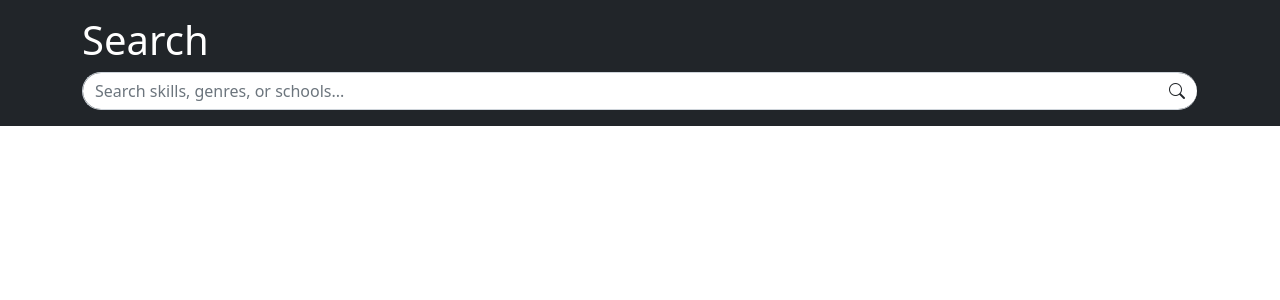
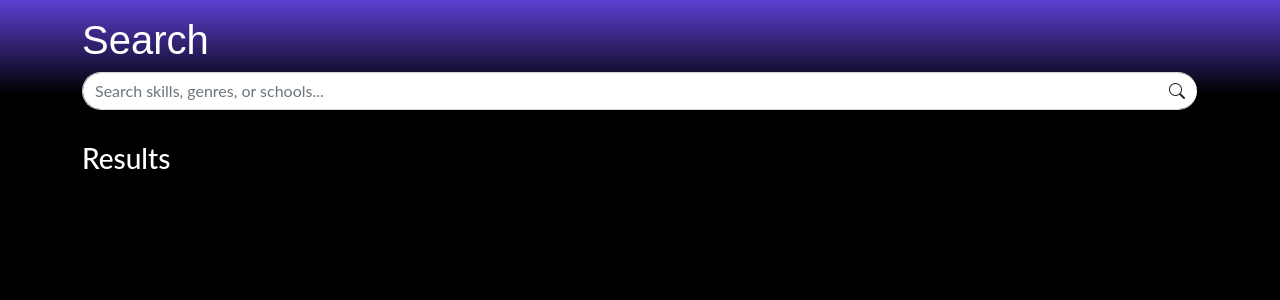
Before and after one commit to info340a-sp22/project-marinawooden, a React (Create React App) app: page / in a window 1280 px wide. Shown: the top 300 px of the page. Built offline with nearby package versions, Linux system fonts and the light colour scheme.

Commit message:
working SearchPage and SearchResult components

```diff
--- a/src/components/App.js
+++ b/src/components/App.js
@@ -1,5 +1,6 @@
-import React, {useState} from "react";
+import React, { useState } from "react";
 import { SearchBar } from "./SearchBar";
+import { SearchPage } from "./SearchPage";
 import 'bootstrap/dist/css/bootstrap.css';
 
 
@@ -11,14 +12,16 @@ export default function App(props) {
     }
     console.log(searchTerms);
     return (
-        <header className="container-fluid p-3 mb-3 text-white bg-dark">
-            <div className="container">
-                <h1>Search</h1>
-                <SearchBar placeholder="Search skills, genres, or schools..." criteria={props.criteria} applySearchCallback={applySearch}/>
-            </div>
-        </header>
-        // <main>
-        //     <SearchResult />
-        // </main>
+        <div className="bg-dark">
+            <header className="container-fluid p-3 mb-3 text-white">
+                <div className="container">
+                    <h1>Search</h1>
+                    <SearchBar placeholder="Search skills, genres, or schools..." criteria={props.criteria} applySearchCallback={applySearch} />
+                </div>
+            </header>
+            <main>
+                <SearchPage searchTerms={searchTerms} dataSet={props.dataSet} />
+            </main>
+        </div>
     )
 }
--- /dev/null
+++ b/src/components/SearchPage.js
@@ -0,0 +1,82 @@
+import React, { useState } from "react";
+
+export function SearchPage({ searchTerms, dataSet }) {
+    // if (searchTerms) {
+    //     for (const index in searchTerms) {
+    //         const obj = searchTerms[index];
+    //         const key = Object.keys(obj)[0];
+    //         const value = obj[key];
+    //         if(key === "skill") {
+    //             console.log({dataSet});
+    //         }
+    //     }
+    // }
+    const searchResultData = dataSet.filter((e) => {
+        if (searchTerms) {
+            for (const index in searchTerms) {
+                const obj = searchTerms[index];
+                const key = Object.keys(obj)[0];
+                const value = obj[key];
+                if (key === "skill") {
+                    if (e[key].includes(value)) {
+                        return true;
+                    }
+                } else {
+                    if (e[key] === value) {
+                        return true;
+                    }
+                }
+            }
+        }
+        return false;
+    })
+    const resultList = searchResultData.map((e) => {
+        return (
+            <SearchResult key={e["id"]}profile={e} />
+        )
+    })
+
+    return (
+        <div className="container">
+            <h3 className="text-white mb-3">Results</h3>
+            {resultList}
+        </div>
+    )
+}
+
+function SearchResult({ profile }) {
+    const img = {
+        backgroundImage: "url('" + profile.img + "')"
+    }
+    return (
+        <div className="item container mt-1">
+            <div className="row no-gutters">
+                <div className="col-4 d-flex flex-column align-items-center">
+                    <a href="profile.html">
+                        <div className="profile-img circle mb-3" style={img}>
+                        </div>
+                    </a>
+                    <button className="btn btn-light" type="button">Follow</button>
+                </div>
+                <div className="col d-flex flex-column text-white">
+                    <p className="mb-0">{profile.name}</p>
+                    <p className="school mb-0 text-secondary">{profile.school}</p>
+                    <SearchTagList skills={profile.skill} />
+                    <p className="d-none d-md-block">{profile.desc}</p>
+                    <p className="mb-0">{profile.follower} Follwers</p>
+                </div>
+            </div>
+        </div>
+    )
+}
+
+function SearchTagList({ skills }) {
+    const skillItems = skills.map((skill) => {
+        return <li key={skill}><a className="filter-item" href="">{skill}</a></li>
+    })
+    return (
+        <ul className="tags mb-3">
+            {skillItems}
+        </ul>
+    )
+}
--- a/src/data/profiles.json
+++ b/src/data/profiles.json
@@ -1,6 +1,6 @@
 [
-    {"id": 1, "name": "Crystal Water", "school": "University of Washington", "desc": "I am a Singer-Producer", "skill":["Singer", "Producer"], "follower": 16487, "follow":[2, 3, 4]},
-    {"id": 2, "name": "Moola", "school": "University of Washington", "desc": "I make money move", "skill":["Rapper"], "follower": 1452, "follow":[1, 3, 4]},
-    {"id": 3, "name": "Juice Justice", "school": "University of Washington", "desc": "Sad", "skill":["Mixing", "Keyboard"], "follower": 1722, "follow":[1, 4]},
-    {"id": 4, "name": "Dan the Person", "school": "University of Washington", "desc": "I'm a human.", "skill":["Drum", "Keyboard"], "follower": 72, "follow":[2, 3]}
+    {"genre": ["Country", "EDM"], "img":"img/woman.jpg", "id": 1, "name": "Crystal Water", "school": "University of Washington", "desc": "I am a Singer-Producer", "skill":["Singer", "Producer"], "follower": 16487, "follow":[2, 3, 4]},
+    {"genre": ["Pop", "Jazz"], "img":"img/woman.jpg", "id": 2, "name": "Moola", "school": "University of Washington", "desc": "I make money move", "skill":["Rapper"], "follower": 1452, "follow":[1, 3, 4]},
+    {"genre": ["Rock", "Punk"], "img":"img/woman.jpg", "id": 3, "name": "Juice Justice", "school": "University of Washington", "desc": "Sad", "skill":["Mixing", "Keyboard"], "follower": 1722, "follow":[1, 4]},
+    {"genre": ["Metal", "Rap"], "img":"img/woman.jpg", "id": 4, "name": "Dan the Person", "school": "University of Washington", "desc": "I'm a human.", "skill":["Drum", "Keyboard"], "follower": 72, "follow":[2, 3]}
 ]
--- a/src/index.css
+++ b/src/index.css
@@ -0,0 +1,62 @@
+:root {
+    --bs-dark-rgb: 0, 0, 0;
+    --bs-primary-rgb: 93, 62, 211;
+    --bs-secondary-rgb: 255, 215, 0;
+}
+
+body {
+    width: 100%;
+    font-size: 1.25rem;
+    font-family: 'Lato', sans-serif;
+    background-color: #000;
+    color: #fff;
+}
+
+h1, h2 {
+    font-family: 'Exo 2', sans-serif;
+}
+
+header {
+    background-image: linear-gradient(#5D3FD3, #000000 75%);
+}
+
+.tags {
+    list-style-type: none;
+    width: 50%;
+    font-size: 1rem;
+}
+
+.tags li {
+    border-radius: 25px;
+    padding: 0 5px;
+    margin: 5px;
+    border: 1px solid;
+    transition: transform 0.5s;
+}
+
+.tags li a {
+    text-decoration: none;
+}
+
+.tags li:hover {
+    transform: scale(1.1);
+}
+
+
+.profile-img {
+    display: inline-block;
+    width: 100px;
+    height: 100px;
+    border-radius: 50%;
+    background-repeat: no-repeat;
+    background-position: center center;
+    background-size: cover;
+}
+
+.item.container {
+    padding-left: 0;
+}
+
+.school {
+    font-size: 0.75em;
+}
--- a/src/index.js
+++ b/src/index.js
@@ -3,13 +3,15 @@ import ReactDOM from 'react-dom/client';
 import App from './components/App';
 // import bootstrap from "bootstrap";
 import 'bootstrap/dist/css/bootstrap.css';
+import './index.css';
 
 import CRITERIA from "./data/criteria.json";
+import PROFILES from "./data/profiles.json";
 
 
 const root = ReactDOM.createRoot(document.getElementById('root'));
 root.render(
     <React.StrictMode>
-        <App criteria={CRITERIA}/>
+        <App criteria={CRITERIA} dataSet={PROFILES}/>
     </React.StrictMode>
 )
```
